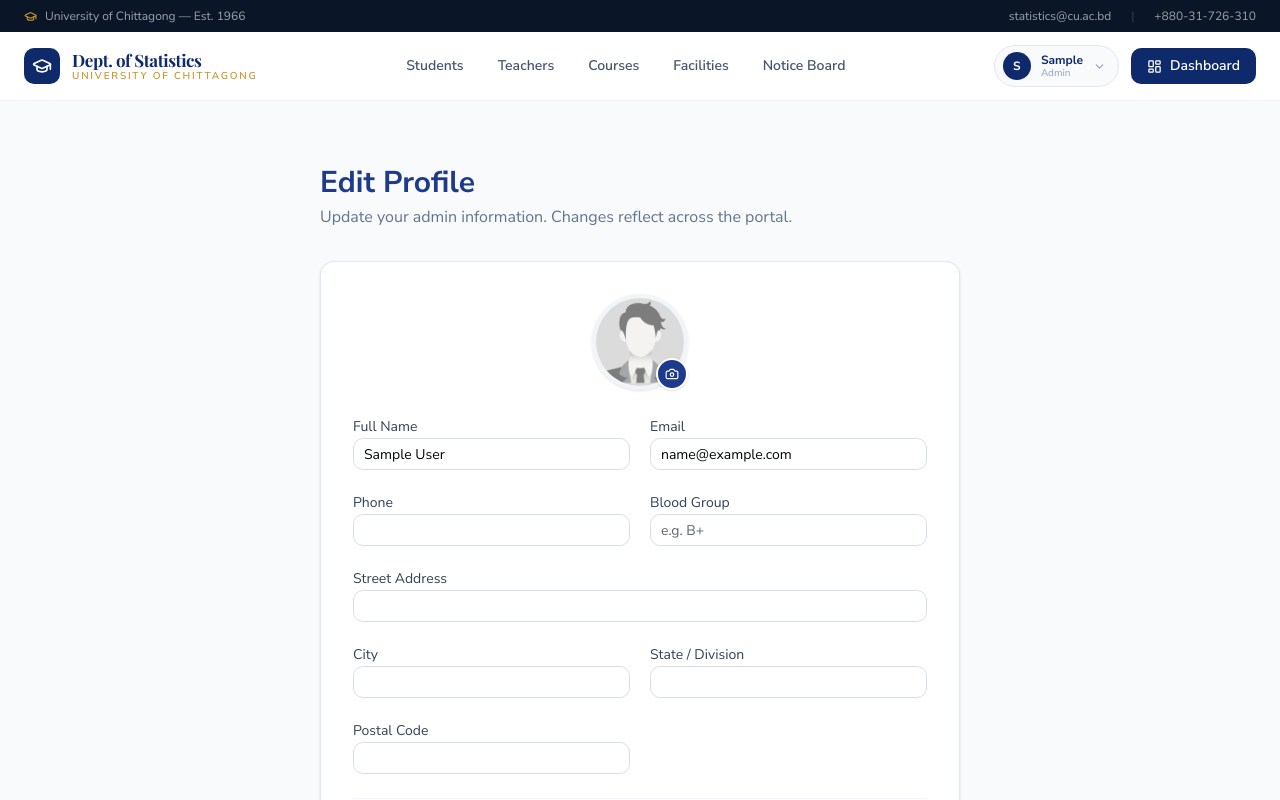
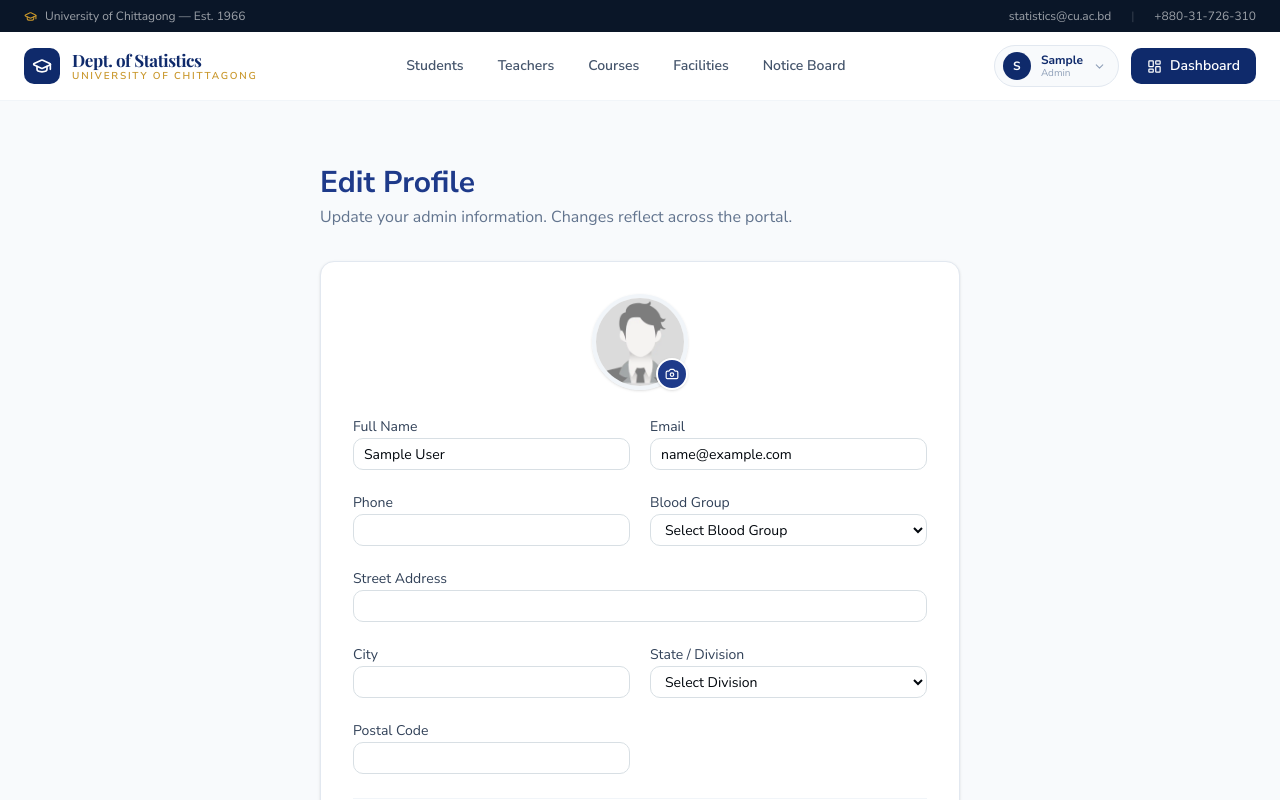
Before and after one commit to himibaba10/dept-of-statistics, a Next.js app: page /profile/edit in a window 1280 px wide. Shown: the top 800 px of the page. Built offline with nearby package versions, Linux system fonts and the light colour scheme; sample sign-in values are in the browser's storage; a web font is replaced by a local one.

Commit message:
chore: address field is optional for teachers

```diff
--- a/src/app/(auth)/auth/teacher/register/page.tsx
+++ b/src/app/(auth)/auth/teacher/register/page.tsx
@@ -279,13 +279,19 @@ export default function TeacherRegisterPage() {
             </div>
 
             <p className='pt-1 text-[10px] font-bold tracking-widest text-slate-400 uppercase'>
-              Address
+              Address{' '}
+              <span className='font-normal text-slate-400 normal-case'>
+                (optional)
+              </span>
             </p>
 
             <div className='grid grid-cols-2 gap-4'>
               <div className='col-span-2 flex flex-col gap-1.5'>
                 <label className='text-xs font-bold tracking-wide text-slate-600 uppercase'>
-                  Street
+                  Street{' '}
+                  <span className='font-normal text-slate-400 normal-case'>
+                    (optional)
+                  </span>
                 </label>
                 <input
                   name='street'
@@ -298,7 +304,10 @@ export default function TeacherRegisterPage() {
               </div>
               <div className='flex flex-col gap-1.5'>
                 <label className='text-xs font-bold tracking-wide text-slate-600 uppercase'>
-                  City
+                  City{' '}
+                  <span className='font-normal text-slate-400 normal-case'>
+                    (optional)
+                  </span>
                 </label>
                 <input
                   name='city'
@@ -311,7 +320,10 @@ export default function TeacherRegisterPage() {
               </div>
               <div className='flex flex-col gap-1.5'>
                 <label className='text-xs font-bold tracking-wide text-slate-600 uppercase'>
-                  Division
+                  Division{' '}
+                  <span className='font-normal text-slate-400 normal-case'>
+                    (optional)
+                  </span>
                 </label>
                 <select
                   name='state'
@@ -329,7 +341,10 @@ export default function TeacherRegisterPage() {
               </div>
               <div className='flex flex-col gap-1.5'>
                 <label className='text-xs font-bold tracking-wide text-slate-600 uppercase'>
-                  Postal Code
+                  Postal Code{' '}
+                  <span className='font-normal text-slate-400 normal-case'>
+                    (optional)
+                  </span>
                 </label>
                 <input
                   name='postalCode'
--- a/src/app/(shared)/profile/edit/page.tsx
+++ b/src/app/(shared)/profile/edit/page.tsx
@@ -8,6 +8,18 @@ import { User } from '@/types';
 import { Camera, Loader2 } from 'lucide-react';
 import { useRouter } from 'next/navigation';
 import { useEffect, useRef, useState } from 'react';
+
+const BLOOD_GROUPS = ['A+', 'A-', 'B+', 'B-', 'AB+', 'AB-', 'O+', 'O-'];
+const DIVISIONS = [
+  'Barishal',
+  'Chattogram',
+  'Dhaka',
+  'Khulna',
+  'Mymensingh',
+  'Rajshahi',
+  'Rangpur',
+  'Sylhet'
+];
 
 interface FormData {
   name: string;
@@ -75,7 +87,9 @@ export default function ProfileEditPage() {
     );
   }
 
-  const handleChange = (e: React.ChangeEvent<HTMLInputElement>) => {
+  const handleChange = (
+    e: React.ChangeEvent<HTMLInputElement | HTMLSelectElement>
+  ) => {
     const { name, value } = e.target;
     if (name.startsWith('address.')) {
       const field = name.split('.')[1] as keyof FormData['address'];
@@ -261,12 +275,19 @@ export default function ProfileEditPage() {
             <label className='text-sm font-medium text-slate-700'>
               Blood Group
             </label>
-            <Input
+            <select
               name='bloodGroup'
               value={formData.bloodGroup}
               onChange={handleChange}
-              placeholder='e.g. B+'
-            />
+              className='border-input placeholder:text-muted-foreground focus-visible:border-ring focus-visible:ring-ring/50 disabled:bg-input/50 h-8 w-full min-w-0 flex-1 rounded-lg border bg-transparent px-2.5 py-1 text-base transition-colors outline-none focus-visible:ring-3 disabled:pointer-events-none disabled:cursor-not-allowed disabled:opacity-50 md:text-sm'
+            >
+              <option value=''>Select Blood Group</option>
+              {BLOOD_GROUPS.map((bg) => (
+                <option key={bg} value={bg}>
+                  {bg}
+                </option>
+              ))}
+            </select>
           </div>
 
           <div className='space-y-1.5 md:col-span-2'>
@@ -293,11 +314,19 @@ export default function ProfileEditPage() {
             <label className='text-sm font-medium text-slate-700'>
               State / Division
             </label>
-            <Input
+            <select
               name='address.state'
               value={formData.address.state}
               onChange={handleChange}
-            />
+              className='border-input placeholder:text-muted-foreground focus-visible:border-ring focus-visible:ring-ring/50 disabled:bg-input/50 h-8 w-full min-w-0 flex-1 rounded-lg border bg-transparent px-2.5 py-1 text-base transition-colors outline-none focus-visible:ring-3 disabled:pointer-events-none disabled:cursor-not-allowed disabled:opacity-50 md:text-sm'
+            >
+              <option value=''>Select Division</option>
+              {DIVISIONS.map((div) => (
+                <option key={div} value={div}>
+                  {div}
+                </option>
+              ))}
+            </select>
           </div>
 
           <div className='space-y-1.5'>
@@ -385,7 +414,7 @@ export default function ProfileEditPage() {
           <Button
             type='submit'
             disabled={saving}
-            className='min-w-[120px] bg-[#1E3A8A] hover:bg-[#1E3A8A]/90'
+            className='min-w-30 bg-[#1E3A8A] hover:bg-[#1E3A8A]/90'
           >
             {saving ? (
               <span className='flex items-center gap-2'>
--- a/src/models/User.ts
+++ b/src/models/User.ts
@@ -73,7 +73,12 @@ const userSchema = new Schema<IUser>(
     },
     address: {
       type: addressSchema,
-      required: [true, 'Address is required']
+      required: [
+        function (this: IUser) {
+          return this.role === 'student' || this.role === 'official';
+        },
+        'Address is required for students and officials'
+      ]
     },
     bloodGroup: {
       type: String,
```
